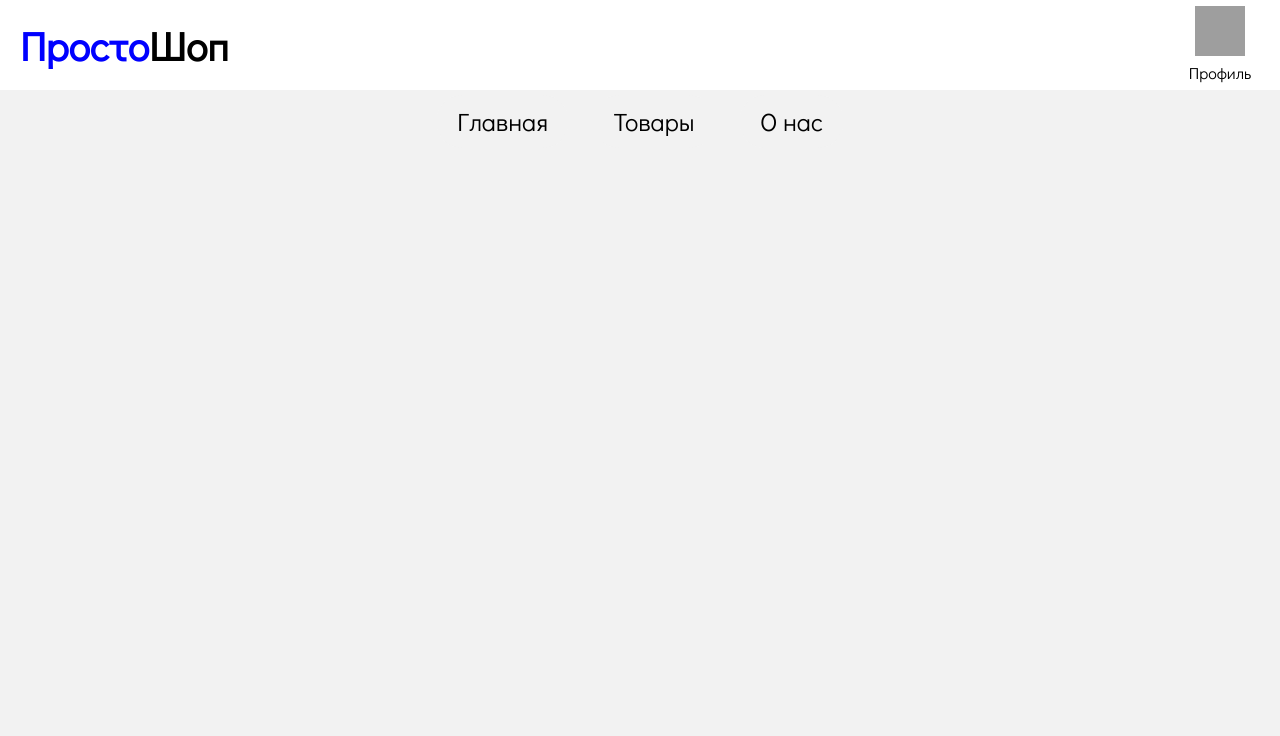
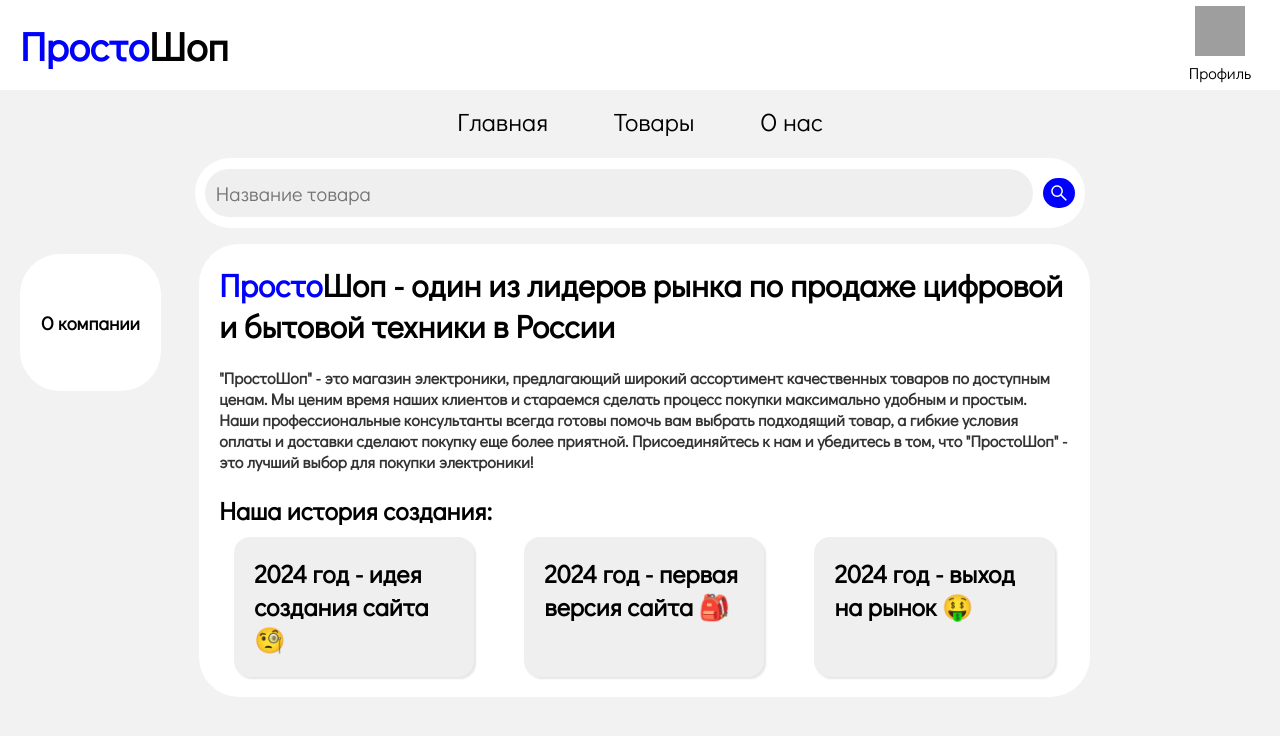
Before and after one commit to Ghuadg/test, a Django app: page /aboutus in a window 1280 px wide. Shown: the top 736 px of the page. Run offline with Django 5.2, Linux system fonts and the light colour scheme; grey boxes are pictures that could not be loaded.

Commit message:
Немного сделал страницу о нас

```diff
--- a/internetshop/internetshop/settings.py
+++ b/internetshop/internetshop/settings.py
@@ -23,7 +23,7 @@ BASE_DIR = Path(__file__).resolve().parent.parent
 SECRET_KEY = 'django-insecure-6j_8%wf^ui2bwq+u%d6ld9=+-yl&7e9b@vs#p++*iqqwes2kk%'
 
 # SECURITY WARNING: don't run with debug turned on in production!
-DEBUG = False
+DEBUG = True
 
 ALLOWED_HOSTS = []
 
--- a/internetshop/shop/static/style.css
+++ b/internetshop/shop/static/style.css
@@ -19,7 +19,7 @@ h1 {
     margin: 0px auto 0;
     display: flex;
     align-items: center;
-    height: 90px; /* уменьшить высоту */
+    height: 90px;
     padding-left: 20px;
     padding-right: 20px;
 }
@@ -403,8 +403,103 @@ span.review-text {
     margin-top: 22;
 }
 
-.productTitle {
+h3.priceproduct {
+    text-align: center;
+    width: 40%;
+}
+
+.producttitle button {
     display: flex;
-    flex-direction: column;
     align-items: center;
+
 }
+
+.textabout {
+    margin: 10px auto;
+    margin-right: 3% ;
+    background-color: #ffffff;
+    width: 11%;
+    height: 10%;
+    text-align: center;
+    justify-content: center;
+    line-height: 100px;
+    margin-left: 20px;
+    border-radius: 40px;
+}
+
+.descriptionshop {
+
+    width: 68%;
+    margin-right: auto;
+    background: white;
+    border-radius: 40px;
+    padding: 10px;
+    align-items: center;
+    justify-content: center;
+
+}
+
+h4 {
+    color: #333 ;
+    margin-left: 10px;
+    margin-right: 10px;
+}
+
+h5 {
+    margin-top: 10;
+    margin-bottom: 10;
+    margin-left: 10px;
+    font-size: 32px;
+}
+
+.all {
+    display: flex;
+
+}
+
+h6 {
+    margin-top: 10;
+    margin-bottom: 10;
+    margin-left: 10px;
+    font-size: 25px;
+}
+
+.historycard {
+      padding: 20;
+      width: 23%;
+      background-color: #efefef;
+      height: 100px;
+      margin: 0 auto;
+      box-shadow: 2px 2px 2px #0000001a;
+      border-radius: 16px;
+      display: flex;
+
+}
+
+.history {
+
+    margin-bottom: 10;
+    display:flex;
+}
+
+.ghid button {
+    margin-left: 0px;
+}
+
+.ghid {
+  display: flex;
+  flex-direction: column;
+  align-items: center;
+}
+
+.price-button {
+
+  display: flex;
+  align-items: center;
+  justify-content: center;
+
+}
+
+.priceproduct {
+  margin-right: 10px;
+}
--- a/internetshop/shop/templates/aboutus.html
+++ b/internetshop/shop/templates/aboutus.html
@@ -16,3 +16,38 @@
     <button1><img src = "https://i.postimg.cc/Mp5qrQG0/image.png"/><button1>
     <button1>Профиль<button1>
 </div>
+
+<form class="filter">
+    <input class="searchInput" name="search" value="{{ search }}" placeholder="Название товара" />
+    <button style="font-size: 20px; height: 30px;">
+       <svg
+      viewBox="0 0 1024 1024"
+      fill="currentColor"
+      height="1em"
+      width="1em"
+    >
+      <path d="M909.6 854.5L649.9 594.8C690.2 542.7 712 479 712 412c0-80.2-31.3-155.4-87.9-212.1-56.6-56.7-132-87.9-212.1-87.9s-155.5 31.3-212.1 87.9C143.2 256.5 112 331.8 112 412c0 80.1 31.3 155.5 87.9 212.1C256.5 680.8 331.8 712 412 712c67 0 130.6-21.8 182.7-62l259.7 259.6a8.2 8.2 0 0011.6 0l43.6-43.5a8.2 8.2 0 000-11.6zM570.4 570.4C528 612.7 471.8 636 412 636s-116-23.3-158.4-65.6C211.3 528 188 471.8 188 412s23.3-116.1 65.6-158.4C296 211.3 352.2 188 412 188s116.1 23.2 158.4 65.6S636 352.2 636 412s-23.3 116.1-65.6 158.4z" />
+    </svg>
+    </button>
+</form>
+
+<div class="all">
+
+    <div class="textabout">
+        <h3>О компании</h3>
+
+    </div>
+
+    <div class="descriptionshop">
+            <h5><span style="color: 0000ff">Просто</span>Шоп - один из лидеров рынка по продаже цифровой и бытовой техники в России</h5>
+            <h4>"ПростоШоп" - это магазин электроники, предлагающий широкий ассортимент качественных товаров по доступным ценам. Мы ценим время наших клиентов и стараемся сделать процесс покупки максимально удобным и простым. Наши профессиональные консультанты всегда готовы помочь вам выбрать подходящий товар, а гибкие условия оплаты и доставки сделают покупку еще более приятной. Присоединяйтесь к нам и убедитесь в том, что "ПростоШоп" - это лучший выбор для покупки электроники!</h4>
+            <h6>Наша история создания:</h6>
+            <div class="history">
+                <h6 class="historycard">2024 год - идея создания сайта🧐</h6>
+                <h6 class="historycard">2024 год - первая версия сайта 🎒</h6>
+                <h6 class="historycard">2024 год - выход на рынок 🤑</h6>
+
+            </div>
+    </div>
+
+</div>
```
Also changed, not shown: internetshop/shop/templates/product.html (+8 -5 lines).
